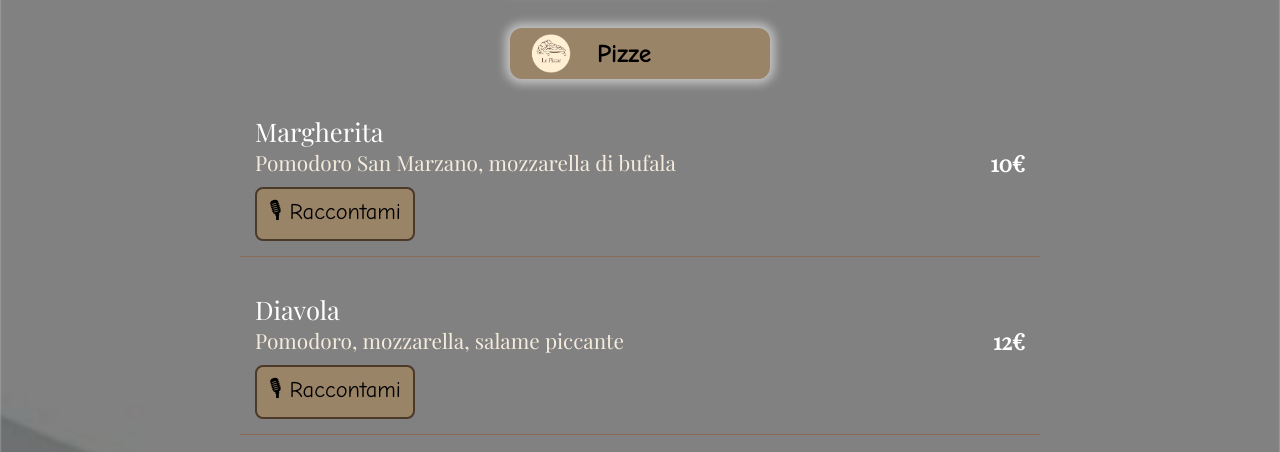
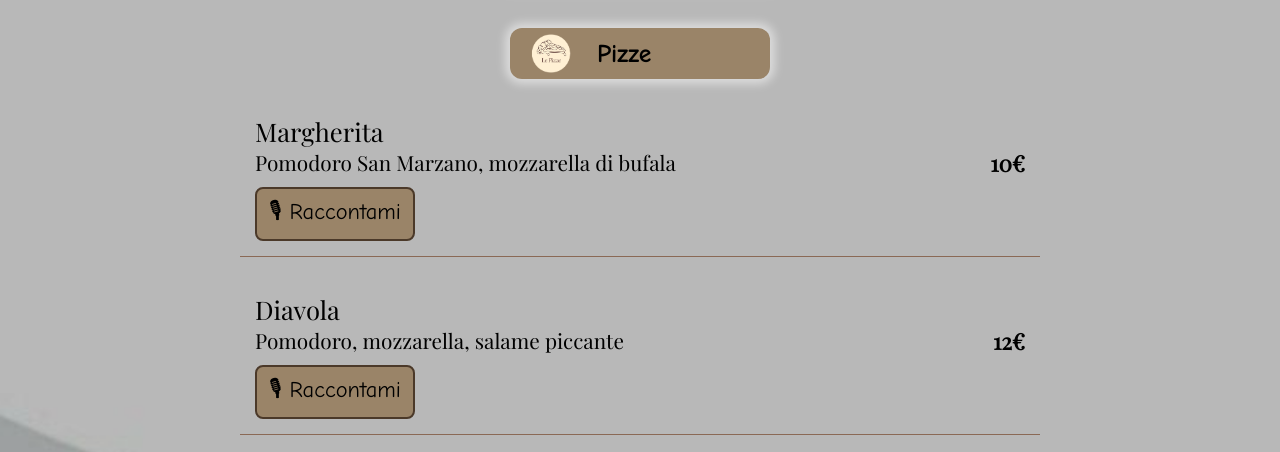
Before and after one commit to mixedbygenny/bella-ischia-menu, a plain HTML site: page index.html in a window 1280 px wide. Both pictures are taken after a click on the button "Pizze". Shown: the part 340-792 px from the top of the page. Drawn offline with nearby package versions, Linux system fonts and the light colour scheme.

Commit message:
Update index.html

```diff
--- a/index.html
+++ b/index.html
@@ -29,7 +29,7 @@
       background-repeat: no-repeat;
       background-position: center;
       background-size: cover;
-      filter: blur(1px) brightness(0.7);           /* ========== SFONDO immagine sfocatura ========== */
+
       z-index: -2;
       pointer-events: none;
     }
@@ -169,9 +169,29 @@
       flex-wrap: wrap;
       padding: 5px 10px;
     }
-    .pizza-name { flex: 1 1 70%; font-size: 1.6em; color: #fff; margin: 0; }
-    .pizza-ingredients { flex: 1 1 70%; font-size: 1.3em; margin: 0 0 6px 0; color: #F4EBDD; }
-    .pizza-price { flex: 1 1 30%; text-align: right; font-weight: 600; font-size: 1.4em; margin: 0; color: #fff; }
+.pizza-name {
+  flex: 1 1 70%;
+  font-size: 1.6em;
+  color: #000;
+  margin: 0;
+}
+
+.pizza-ingredients {
+  flex: 1 1 70%;
+  font-size: 1.3em;
+  margin: 0 0 6px 0;
+  color: #000;
+}
+
+.pizza-price {
+  flex: 1 1 30%;
+  text-align: right;
+  font-weight: 600;
+  font-size: 1.4em;
+  margin: 0;
+  color: #000;
+}
+
 
     /* Pulsante raccontami */
     .raccontami-button {
```
